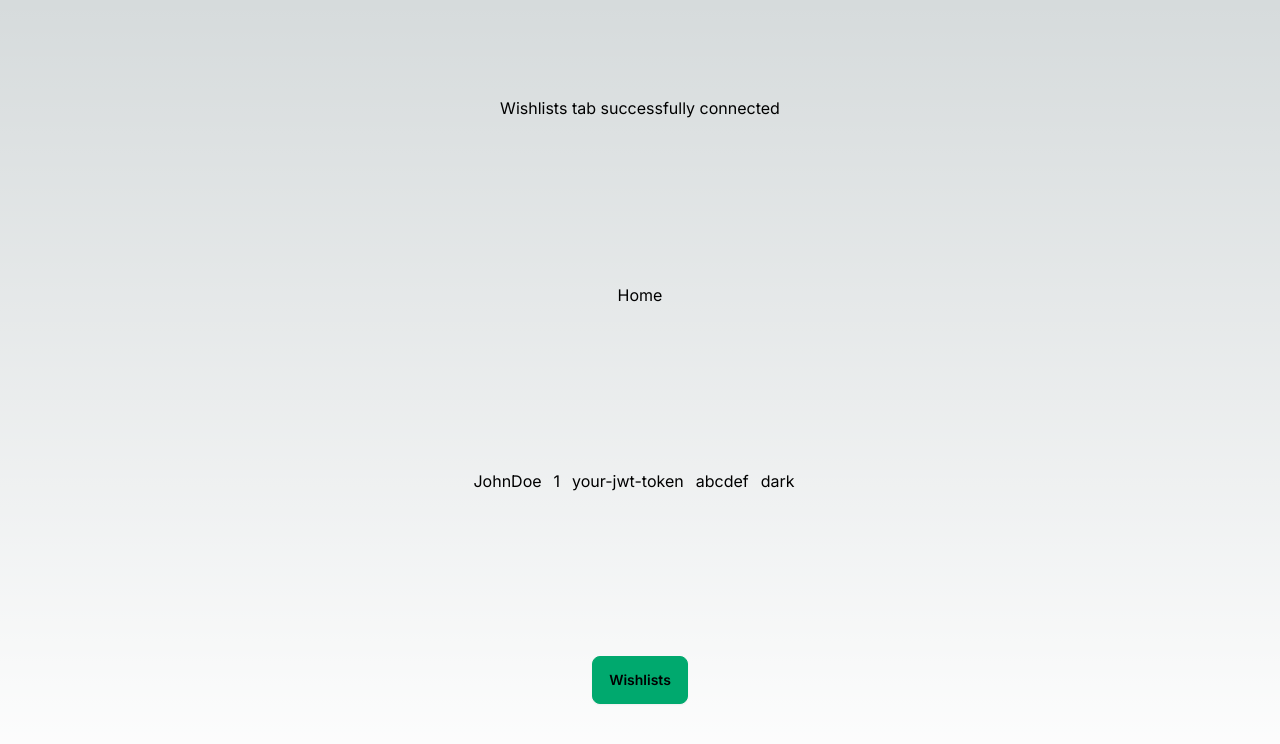
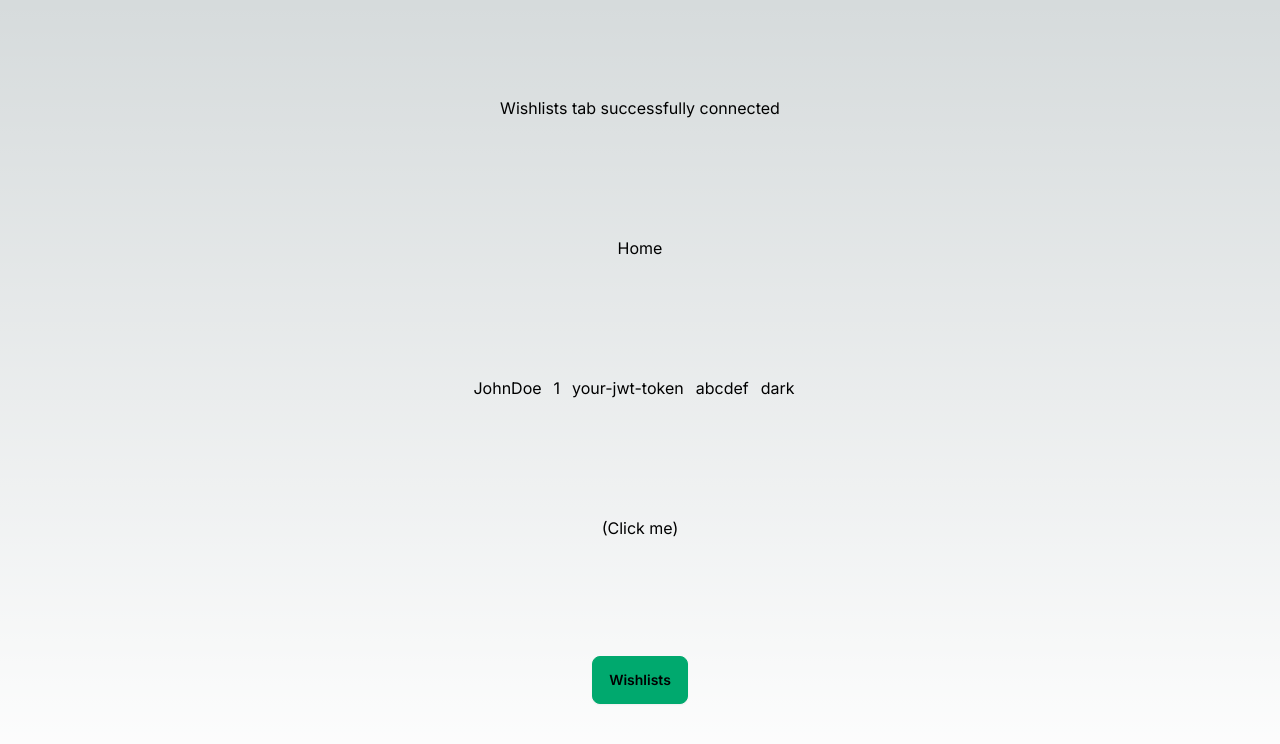
Before and after one commit to NVR-2023/TBD-GiftMe-wish-list-app, a Next.js app: page /wishlists in a window 1280 px wide. Shown: the top 744 px of the page. Built offline with nearby package versions, Linux system fonts and the light colour scheme.

Commit message:
Preparing chnages to component structure

```diff
--- a/src/app/(private)/wishlists/page.tsx
+++ b/src/app/(private)/wishlists/page.tsx
@@ -2,7 +2,7 @@
 
 import Link from "next/link";
 import { useAppContext } from "@/context";
-import TestButton from "../../_components/Common/TestButton";
+import TestButton from "../../../components/common/TestButton";
 
 export default function Wishlists() {
   const { globalContext, setGlobalContext } = useAppContext();
@@ -19,6 +19,10 @@ export default function Wishlists() {
     }
   };
 
+const changeTheme = (): void =>
+  setGlobalContext((current: any) => ({ ...current, theme: "light" }));
+
+
   changeGlobalContext("abcdef");
   addGlobalContext("Variable 9");
 
@@ -33,6 +37,7 @@ export default function Wishlists() {
         <span className="me-3">{globalContext?.globalVariables?.variable1}</span>
         <span className="me-3">{globalContext?.theme}</span>
       </div>
+      <button onClick={changeTheme} className="btn-success">(Click me)</button>
       <div>
         <TestButton
           text={"Wishlists"}
--- a/src/app/_components/Layout/sidebar.tsx
+++ /dev/null
@@ -1,7 +0,0 @@
-import React from "react";
-
-const Sidebar = () => {
-    return (
-        <p>Sidebar</p>
-    )
-}
--- a/src/app/_components/Unique/addbutton.tsx
+++ /dev/null
@@ -1,5 +0,0 @@
-import React from "react";
-
-export default function AddButton() {
-  return <button>Add +</button>;
-}
--- a/src/app/page.tsx
+++ b/src/app/page.tsx
@@ -1,6 +1,6 @@
 "use client";
-import GiftMeLogo from "./_components/Common/GiftMeLogo";
-import TestButton from "./_components/Common/TestButton";
+import GiftMeLogo from "../components/common/GiftMeLogo";
+import TestButton from "../components/common/TestButton";
 import Link from "next/link";
 
 export default function Home() {
--- a/src/context/index.tsx
+++ b/src/context/index.tsx
@@ -5,7 +5,7 @@ import { AppContextPropsType } from "@/types/global_context_type";
 const defaultAppContext: AppContextPropsType = {};
 
 // revision: argument needs to be typed
-const AppContext = createContext<AppContextPropsType>(undefined);
+const AppContext = createContext<AppContextPropsType>(defaultAppContext);
 
 export function AppWrapper({ children }: { children: React.ReactNode }) {
   const [globalContext, setGlobalContext] = useState(defaultAppContext);
--- a/src/app/_components/Layout/navbar/navbar.tsx
+++ b/src/sections/old_navbar/old_navbar.tsx
@@ -5,7 +5,7 @@ import HamburgerIcon from "./hamburgerIcon";
 
 
 
-export default function NavBar() {
+export default function OldNavBar() {
     const [navbarOpen, setNavbarOpen] = useState(false);
     return (
         <nav className="fixed w-full z-10 items-center px-2 py-3 bg-gray-900 mb-3">
--- a/src/types/global_context_type.tsx
+++ b/src/types/global_context_type.tsx
@@ -126,4 +126,8 @@ export type AppContextPropsType = {
 
   globalVariables?: globalVariablesType;
   globalFunctions?: globalFunctionsType;
+
+  // Necessary , otherwise will throw an error in context/index.ysx
+  globalContext?: any;
+  setGlobalContext?: any;
 };
```
Also changed, not shown: src/components/common/GiftMeLogo.tsx (renamed from src/app/_components/Common/GiftMeLogo.tsx), src/components/common/TestButton.tsx (renamed from src/app/_components/Common/TestButton.tsx), src/sections/old_navbar/hamburgerIcon.tsx (renamed from src/app/_components/Layout/navbar/hamburgerIcon.tsx).
